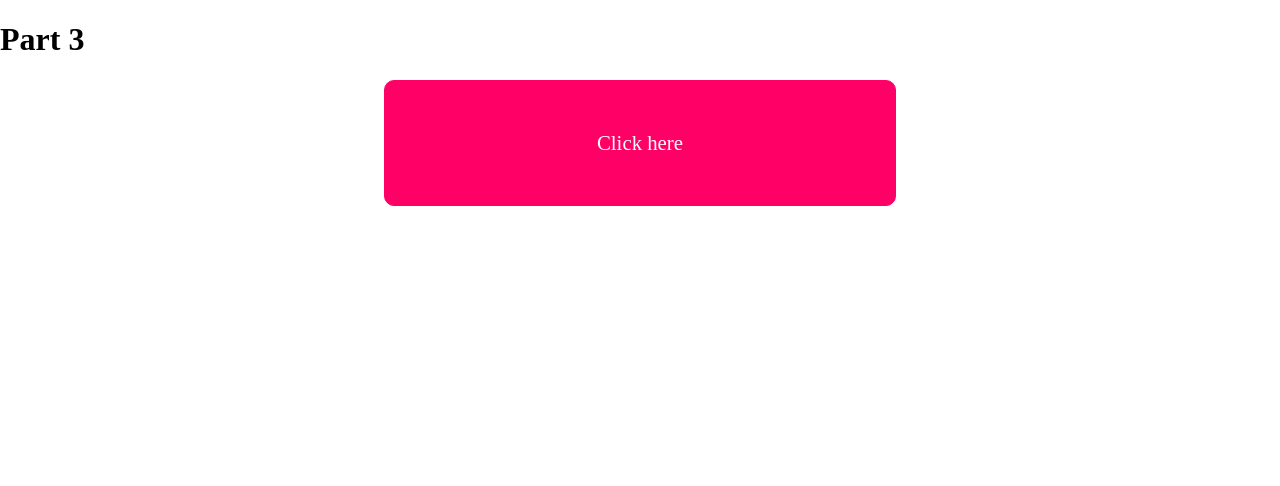
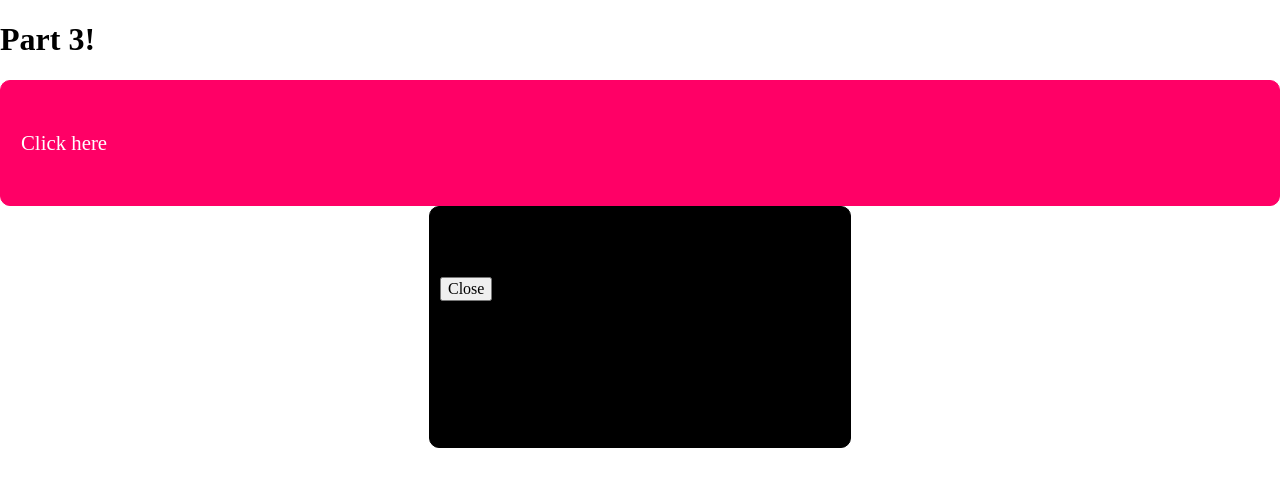
Before and after one commit to sarkispeha/intro-to-jquery, a plain HTML site: page part-3.html in a window 1280 px wide. Both pictures are taken after a click on the link "Click here". Drawn offline with nearby package versions, Linux system fonts and the light colour scheme.

Commit message:
fix popup close, placed all handlers into primary event

```diff
--- a/main.js
+++ b/main.js
@@ -59,20 +59,18 @@ $(document).on('ready', function() {
 	// Part 3
 
 	// When you click the large button, pop up a message
-	$(".button-large").on("click", function() {
+	$(".button-large").click(function() {
 
 		// Append popup HTML/CSS
-		$("body").append("<div class = 'popup'><p>I'm a popup, bitches!</p><button>Close</button></div>");
-		$(".popup").css({ background: #000, width: 400, height: 200 })
+		$("body").append("<div class = 'popup'><p>I be a popup, bitches!</p><button>Close</button></div>");
+		$(".popup").css({ position: 'fixed', background: '#000', width: 400, height: 200 })
 
-	});  /* End of event handler*/
-
-	$(".popup button").click(function() {
+		$(".popup button").click(function() {
 
 		$(".popup").hide();
 
 	});
-
+});
 
 
 
--- a/part-3.html
+++ b/part-3.html
@@ -9,7 +9,7 @@
 <body>
 	<h1>Part 3</h1>
 
-	<div class = "button button-large">
+	<div class = "button-large">
 		<a href="#">Click here</a>
 	</div>
 
```
